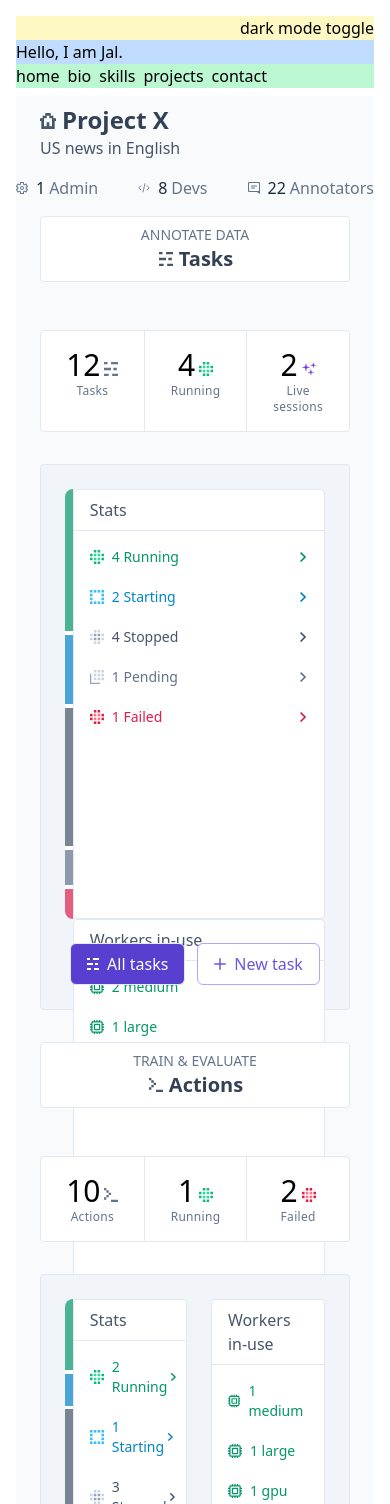
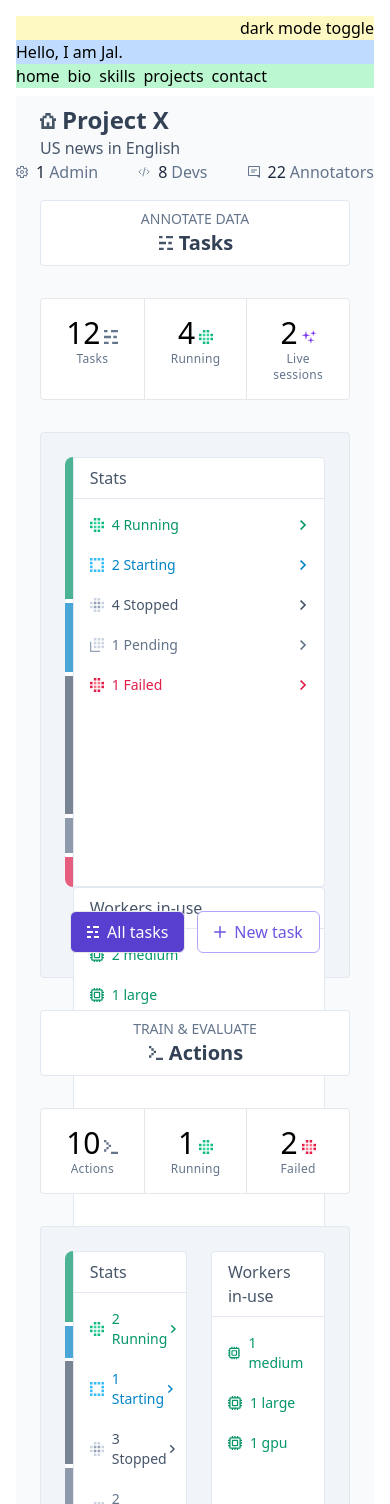
Before and after one commit to jalridley/portfolio, a Nuxt app: page /projects/explosion/dashboard in a window 390 px wide. Shown: the top 1504 px of the page. Built offline with nearby package versions, Linux system fonts and the light colour scheme.

Commit message:
removed mb

```diff
--- a/components/HeaderDetails.vue
+++ b/components/HeaderDetails.vue
@@ -1,5 +1,5 @@
 <template>
-  <div class="mb-4 flex flex-col lg:mb-0">
+  <div class="flex flex-col">
     <span v-if="headline" class="text-sm uppercase text-slate-500">
       {{ headline }}
     </span>
```
